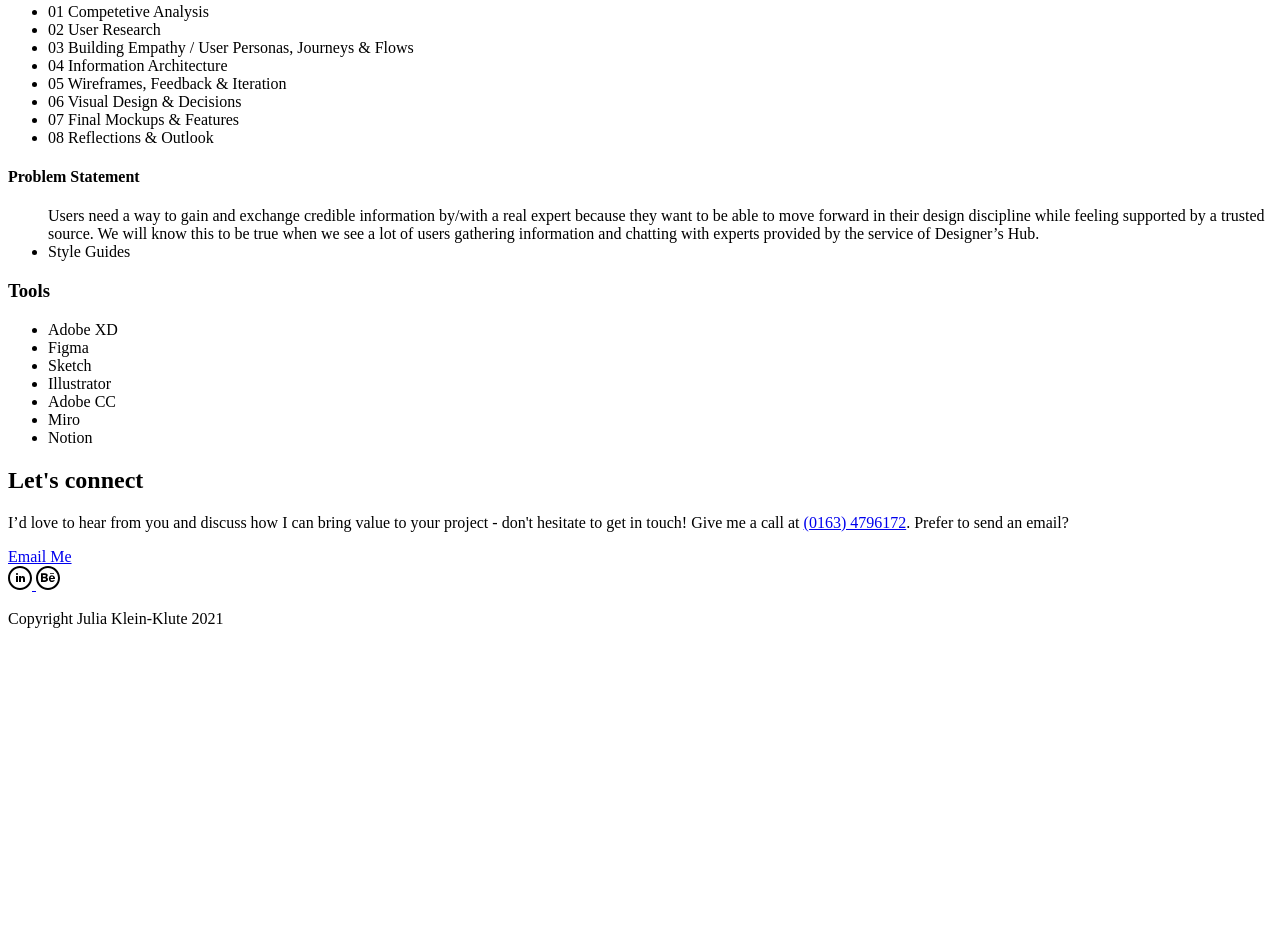
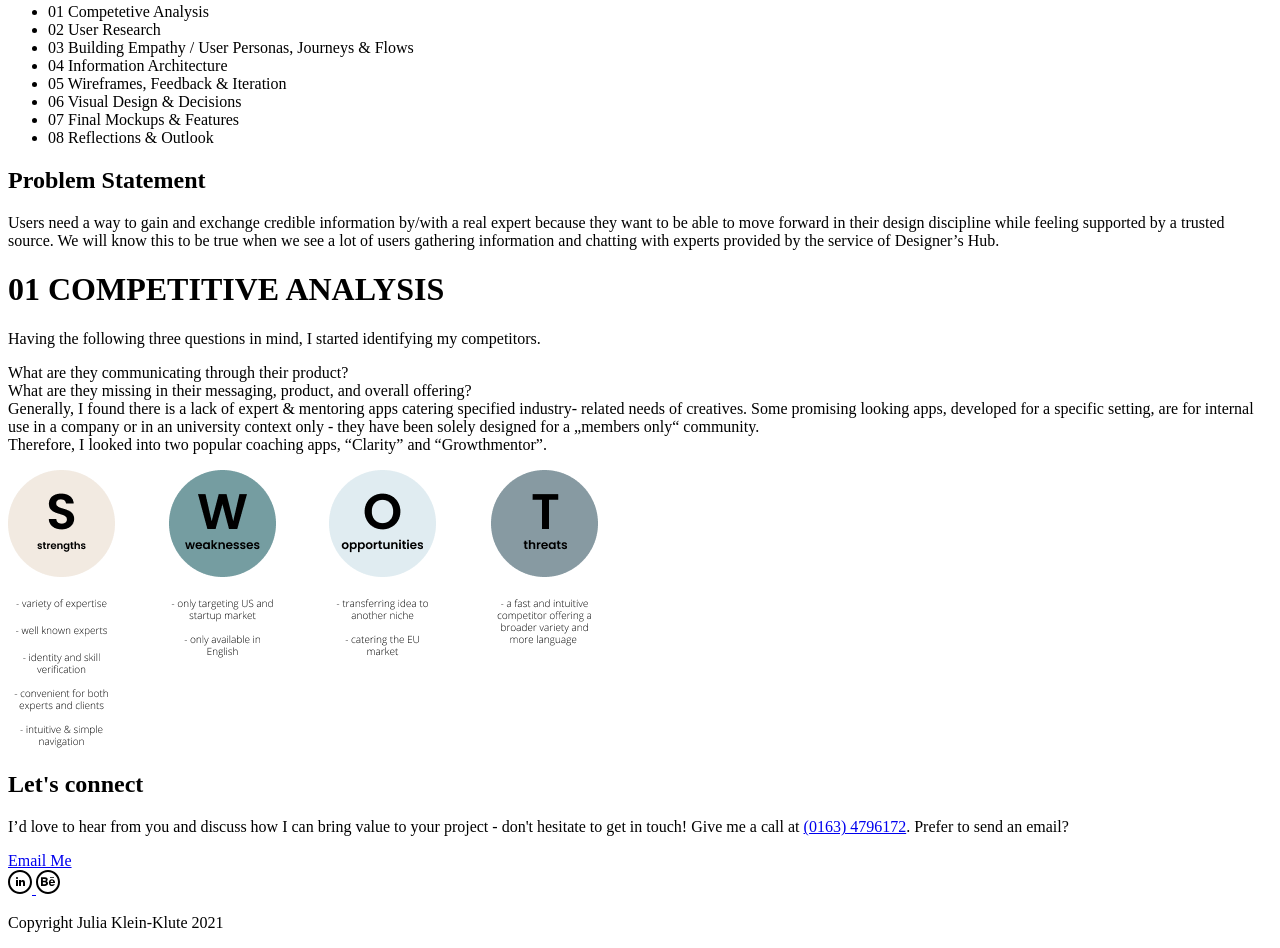
Before and after one commit to Jukleklu/portfolio-site-julia, a plain HTML site: page designers_hub.html in a window 1280 px wide. Shown: the part 2052-3000 px from the top of the page. Before the commit the page ends 2696 px from the top, so only its background shows below. Drawn offline with Linux system fonts and the light colour scheme.

Commit message:
Update designers_hub.html
update 01 + picture

```diff
--- a/designers_hub.html
+++ b/designers_hub.html
@@ -105,38 +105,45 @@
             <div>
               <!-- COLUMN: PROBLEM STATEMENT -->
               <div>
-                <h4>Problem Statement</h4>
-                <ul>
+                <h2>Problem Statement</h2>
+                <p>
                   Users need a way to gain and exchange credible information by/with a real expert because they want to be able to move
 forward in their design discipline while feeling supported by a trusted source.
-
-  We will know this to be true when we see a lot of users gathering information and chatting with experts provided by the
+We will know this to be true when we see a lot of users gathering information and chatting with experts provided by the
 service of Designer’s Hub.
-                  <li>Style Guides</li>
-                </ul>
+</p>
+</div>
               </div>
-              <!-- COLUMN: TOOLS -->
+              <!-- COLUMN: 01 COMPETITIVE ANALYSIS -->
               <div>
-                <h3>Tools</h3>
-                <ul>
-                  <li>Adobe XD</li>
-                  <li>Figma</li>
-                  <li>Sketch</li>
-                  <li>Illustrator</li>
-                  <li>Adobe CC</li>
-                  <li>Miro</li>
-                  <li>Notion</li>
-                </ul>
-              </div>
-            </div>
-          </div>
-        </div>
-      </div>
-    </div>
+                <h1>01 COMPETITIVE ANALYSIS</h1>
+                <div>
+                  <p>
+                    Having the following three questions in mind, I started identifying my competitors.
+                    <div>
+                      What are they communicating through their product?
+                      <div>
+                        What are they missing in their messaging, product, and overall offering?
+                        <div>
+                          <div>
+                            Generally, I found there is a lack of expert & mentoring apps catering specified industry- related
+                            needs of creatives.
+                            Some promising looking apps, developed for a
+                            specific setting, are for internal use in a company or in an university context only - they have been solely designed for a „members only“ community.
+                            <div>
+                              Therefore, I looked into two popular coaching apps, “Clarity” and “Growthmentor”.
+                            </p>
+                          </div>
+                          <picture>
+                            <source srcset="img/expert/png/swot1.png" media="(max-width:767px)">
+                    <img src="img/expert/png/swot1.png" alt="SWOT Profile">
+                          </picture>
+                        </div>
+                      </div>
+                    </div>
+                  </div>
 
   </main>
-
-
                   <footer>
                         <div><!-- FOOTER TEXT AND BUTTON -->
                           <h2>Let's connect</h2>
```
